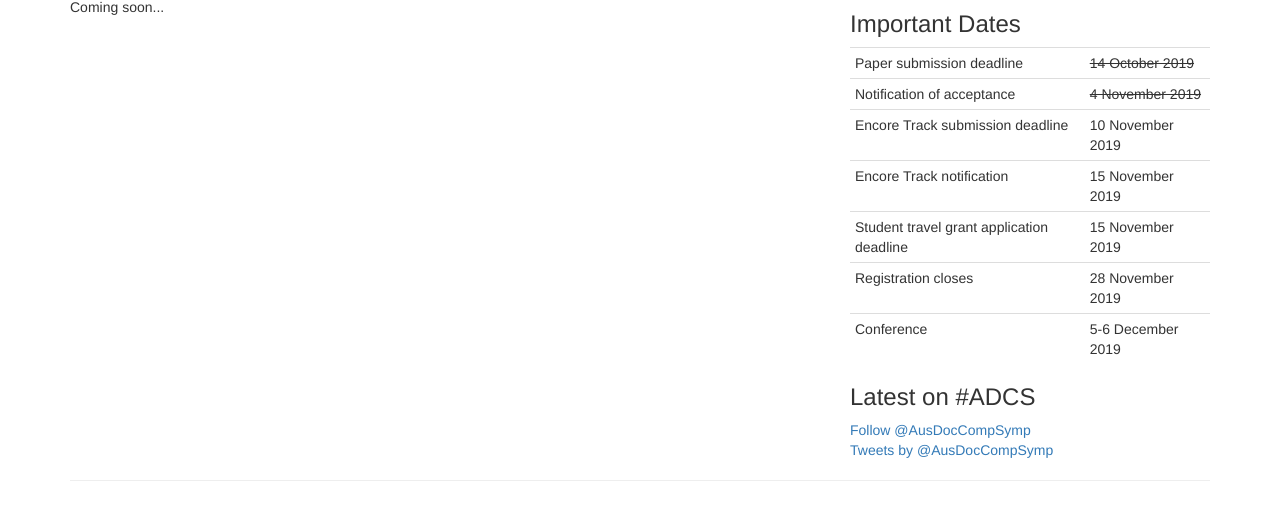
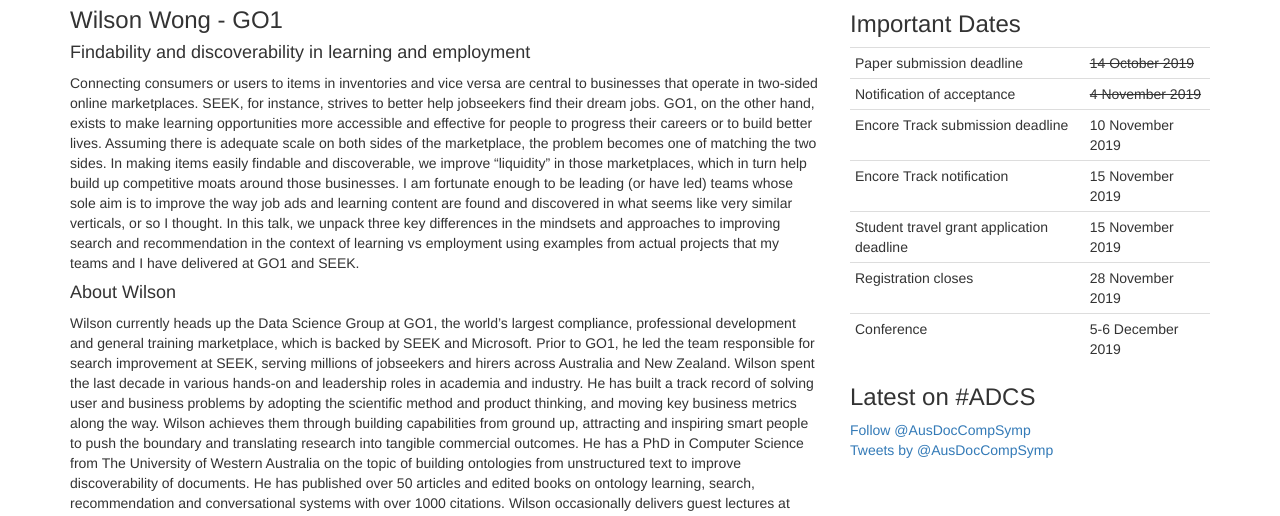
Before and after one commit to adcs-conference/2019, a plain HTML site: page keynotes.html in a window 1280 px wide. Shown: the part 136-652 px from the top of the page. Drawn offline with Linux system fonts and the light colour scheme.

Commit message:
Typo in index. Add Wilson's keynote.

```diff
--- a/keynotes.html
+++ b/keynotes.html
@@ -64,55 +64,19 @@
             <div class="col-xs-12 col-sm-12">
             <h2>Keynote Presentations</h2>
 
-              <p>Coming soon...</p>
+            <a name="wilson"></a>
+            <h3>Wilson Wong - GO1</h3>
 
+            <h4>Findability and discoverability in learning and employment</h4>
+            <!-- <h5>Thursday 3, 9.15-10.30 am</h5> -->
 
-            <!--<a name="jon"></a>
-            <h3>Jon Degenhardt - eBay</h3>
-		        Principle MTS, Search Science
+            <p>Connecting consumers or users to items in inventories and vice versa are central to businesses that operate in two-sided online marketplaces. SEEK, for instance, strives to better help jobseekers find their dream jobs. GO1, on the other hand, exists to make learning opportunities more accessible and effective for people to progress their careers or to build better lives. Assuming there is adequate scale on both sides of the marketplace, the problem becomes one of matching the two sides. In making items easily findable and discoverable, we improve “liquidity” in those marketplaces, which in turn help build up competitive moats around those businesses. I am fortunate enough to be leading (or have led) teams whose sole aim is to improve the way job ads and learning content are found and discovered in what seems like very similar verticals, or so I thought. In this talk, we unpack three key differences in the mindsets and approaches to improving search and recommendation in the context of learning vs employment using examples from actual projects that my teams and I have delivered at GO1 and SEEK.</p>
 
-            <h4>An Industry Perspective on Search and Search Applications</h4>
-            <i></i>
-               <h5>Thursday 3, 9.15-10.30 am</h5>
+              <h4>About Wilson</h4>
               <p>
-		Large scale web search came into being just over twenty years ago, seemingly overnight and to huge success. In the intervening time search has continued to grow in capability and influence. This hasn't stopped with web search. Search is at center of many businesses operating at web scale.
-
-Perhaps most remarkable is how simple this can look from the outside. Large scale search engines routinely consider billions of candidate documents on every query and return quality results in less than half a second. These search engines are rarely down or unavailable.
-
-Of course, it's not quite that simple. Technical sophistication across a broad set of disciplines, engineering excellence, operational expertise, and much more are all necessary ingredients.
-
-This talk will give a view of search from an industry perspective. eBay's search system will provide many of the motivating examples, but the intent will be to describe challenges and trade-offs faced in industry generally. Scale, architecture, and engineering are all key considerations, and of course the relevance technology at the center. Domain specific search needs are a common theme, creating new opportunities, and often, a need to reexamine traditional assumptions.
-
-The evolution of search and it's role in applications is far from complete. New technologies, new paradigms, and new problems make for an exciting future.
+                  <!-- <img src="img/jon_degenhardt.jpg" class="keynote"> --->
+               Wilson currently heads up the Data Science Group at GO1, the world’s largest compliance, professional development and general training marketplace, which is backed by SEEK and Microsoft. Prior to GO1, he led the team responsible for search improvement at SEEK, serving millions of jobseekers and hirers across Australia and New Zealand. Wilson spent the last decade in various hands-on and leadership roles in academia and industry. He has built a track record of solving user and business problems by adopting the scientific method and product thinking, and moving key business metrics along the way. Wilson achieves them through building capabilities from ground up, attracting and inspiring smart people to push the boundary and translating research into tangible commercial outcomes. He has a PhD in Computer Science from The University of Western Australia on the topic of building ontologies from unstructured text to improve discoverability of documents. He has published over 50 articles and edited books on ontology learning, search, recommendation and conversational systems with over 1000 citations. Wilson occasionally delivers guest lectures at RMIT on data science related subjects.
               </p>
-
-              <h4>About Jon</h4>
-              <p>
-<img src="img/jon_degenhardt.jpg" class="keynote">
-             Jon has been a senior member of eBay's search science team since 2010. His primary focus is search relevance, but spends significant time on search engine architecture and user experience in pursuit of a holistic eCommerce search experience. Previously he was a member of Yahoo's web search ranking team (starting 2006). Both experiences have informed his views on the contrasts between web search and e-commerce search. Jon received CS degrees from the University of Michigan (BS) and Stanford University (MS) in the 1980s. He has worked in industry since, including stints in both traditional software engineering and information science projects. At eBay, he started Applied Science Forum, eBay's most successful internal data science talk series. He attended his first SIGIR conference in 1987.
-              </p>
-
-             <h5>Chair: Aixin Sun</h5>
-
-            <br>
-
-             <a name="david"></a>
-            <h3>Professor David Bainbridge - University of Waikato</h3>
-            Computing & Mathematical Sciences
-
-            <h4>Can You Really Do That? Exploring new ways to interact with web content and the desktop</h4>
-            <i></i>
-               <h5>Thursday 3, 9.15-10.30 am</h5>
-
-              <p>
-    The premise of this talk is to challenge certain assumptions and accepted norms in how we access web content (documents and beyond) and interact with our desktops.  Demonstrated through four prototypes, I will illustrate some of the capabilities that are possible when these assumptions are broken and the norms overridden.  The first system—called Seaweed (short for SEAmless WEb EDiting)—is a technique that challenges the assumption that content produced by a website can only be changed if the person providing the content allows it.  The next two systems—Computer Says No …Maybe …Yes, and Meddle (short for the ModifiED Digital Library Environment)—challenge the assumption that the functionality provided by a website (in particular online information systems) is predetermined by the provider of that website.  The final system, Once Seen Never Forgotten, focuses on how desktops operate and questions the assumption that what gets drawn on the screen is by its very nature transitory, and so once it has gone cannot be recalled.  Through the talk I hope to perhaps surprise you in how minor a shift in thinking can lead to substantial rewards in terms of the user experience, but more importantly to provoke thought in what other ways we can change how we interact with and access content.  In presenting these prototypes I show that yes, you really can do that.
-              </p>
-
-              <h4>About David</h4>
-              <p>
-<img src="img/Bainbridge-David.jpg" class="keynote">
-             David Bainbridge is a Professor of Computer Science at the University of Waikato, and Director of the New Zealand Digital Library Research Project.  He is an advocate of open source software, and an active coder on the Greenstone digital library project, and the spatial hypermedia system, Expeditee.  His research interests include music content analysis, and human computer interaction in addition to digital libraries. He has published widely in these areas, including the book How to Build a Digital Library, with colleagues Prof Ian Witten and Assoc Prof Dave Nichols, now into its second edition.  David graduated with a Bachelor of Engineering in Computer Science from Edinburgh University, UK, and undertook his PhD in Computer Science at Canterbury University, in the area of Optical Music Recognition.
-              </p>-->
 
             </div><!--/.col-xs-6.col-lg-4-->
 
```
Also changed, not shown: index.html (+1 -1 lines), navbar.html (+2 -2 lines).
